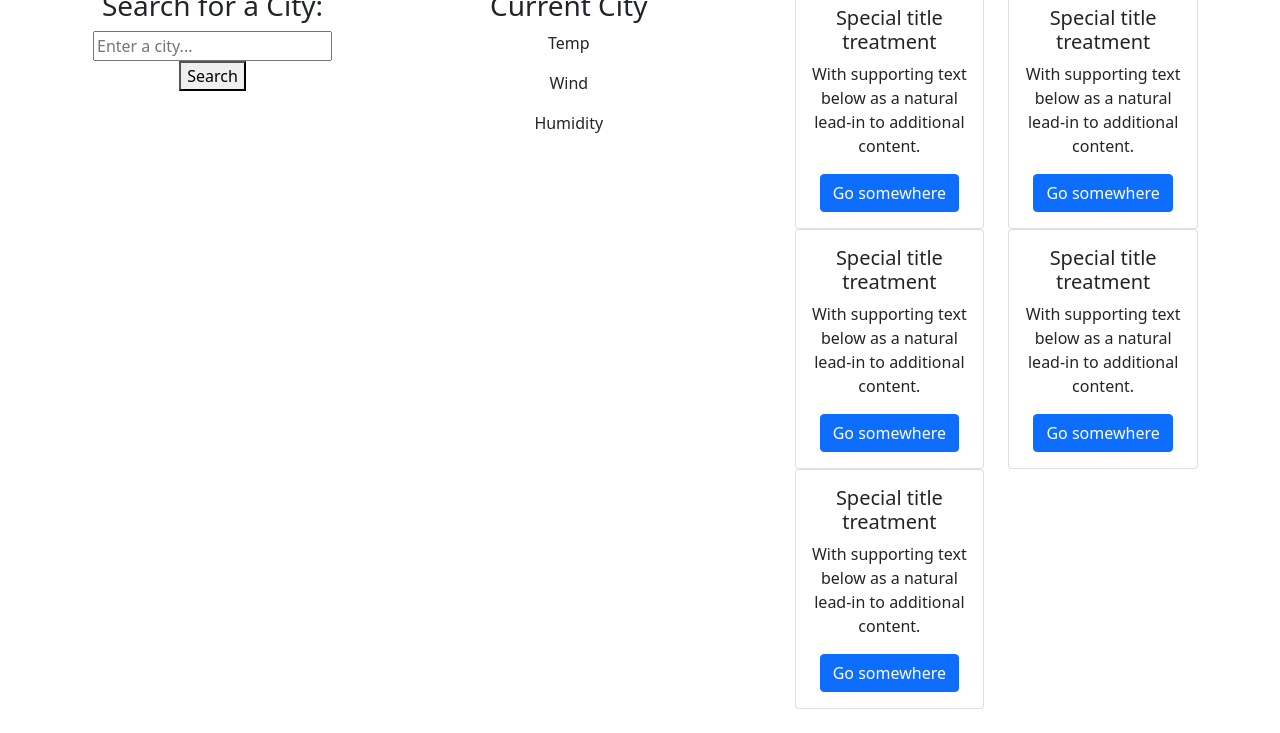
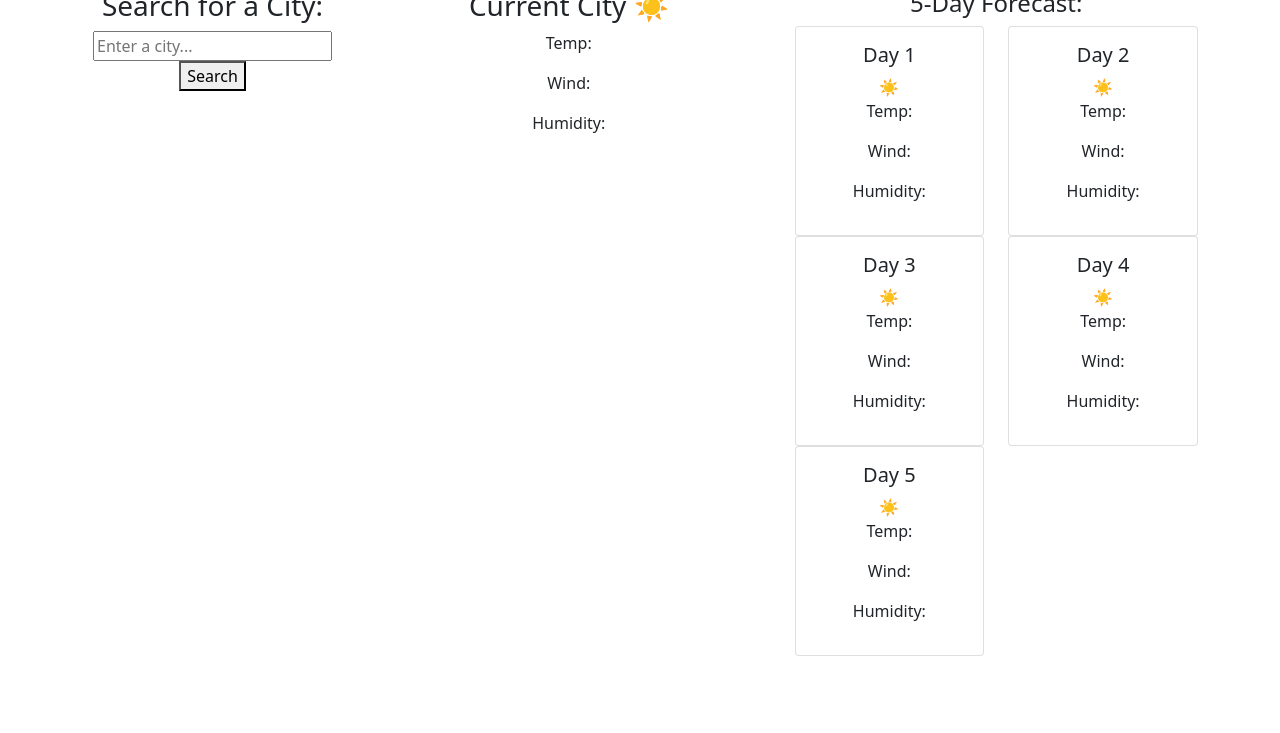
Before and after one commit to Kristin611/myWeather, a plain HTML site: page index.html in a window 1280 px wide. Shown: the part 67-800 px from the top of the page. Drawn offline with nearby package versions, Linux system fonts and the light colour scheme.

Commit message:
updated HTML

```diff
--- a/Assets/index.js
+++ b/Assets/index.js
@@ -1,2 +1,15 @@
 const APIkey = '0db0ce786ae41bdff606b62d15ada316';
 //curl https://api.openweathermap.org/data/2.5/forecast?lat=44.34&lon=10.99&appid=0db0ce786ae41bdff606b62d15ada316
+
+const searchBox = document.getElementById('search'); //grabbing search input box--need to create a function for this like searchCities() to fetch data
+//for search button should I do an on-click=searchCities(), or .addEventListener?
+
+const currentCityDisplay = document.getElementById('current-cty'); //grabbing <h3>Current City</h3> to populate fetch data depending on which city has been searched. Need to create a separate function for this like currentCityDisplay()?
+const ccTemp = document.getElementById('cc-temp') //grabbing <p> to populate fetch data for current city's temp.
+const ccWind = document.getElementById('cc-wind') //grabbing <p> to populate fetch data for current city's wind.
+const ccHumid = document.getElementById('cc-humid') //grabbing <p> to populate fetch data for current city's humidity.
+//will the variables above go inside the currentCityDisplay()?
+
+//5-Day Forecast
+
+//maybe don't use day.js to populate data--can retreive date from fetch data
--- a/index.html
+++ b/index.html
@@ -21,55 +21,73 @@
           <div class="col-sm-9">
             <div class="row">
               <div class="col-8 col-sm-6">
-                <h3 id="current-city">Current City</h3>
-                <p id="temp">Temp</p>
-                <p id="wind">Wind</p>
-                <p id="humidity">Humidity</p>
+                <h3 id="current-city">Current City <span id="emoji">☀️</span></h3>
+                <p id="cc-temp">Temp:</p>
+                <p id="cc-wind">Wind:</p>
+                <p id="cc-humid">Humidity:</p>
               </div>
+              <!-- <span></span> -->
               <div class="col-4 col-sm-6">
+                <div>
+                    <h4>5-Day Forecast:</h4>
+                </div>
                 <div class="row">
                     <div class="col-sm-6 mb-3 mb-sm-0">
                       <div class="card">
                         <div class="card-body">
-                          <h5 class="card-title">Special title treatment</h5>
-                          <p class="card-text">With supporting text below as a natural lead-in to additional content.</p>
-                          <a href="#" class="btn btn-primary">Go somewhere</a>
+                          <h5 class="card-title" id="day-1">Day 1</h5>
+                            <span id="emoji-1">☀️</span>
+                            <p id="temp-d1">Temp:</p>
+                            <p id="wind-d1">Wind:</p>
+                            <p id="humid-d1">Humidity:</p>
                         </div>
                       </div>
                     </div>
+
                     <div class="col-sm-6">
                       <div class="card">
                         <div class="card-body">
-                          <h5 class="card-title">Special title treatment</h5>
-                          <p class="card-text">With supporting text below as a natural lead-in to additional content.</p>
-                          <a href="#" class="btn btn-primary">Go somewhere</a>
+                          <h5 class="card-title" id="day-2">Day 2</h5>
+                          <span id="emoji-2">☀️</span>
+                          <p id="temp-d2">Temp:</p>
+                          <p id="wind-d2">Wind:</p>
+                          <p id="humid-d2">Humidity:</p>
                         </div>
                       </div>
                     </div>
+
                     <div class="col-sm-6">
                         <div class="card">
                           <div class="card-body">
-                            <h5 class="card-title">Special title treatment</h5>
-                            <p class="card-text">With supporting text below as a natural lead-in to additional content.</p>
-                            <a href="#" class="btn btn-primary">Go somewhere</a>
+                            <h5 class="card-title" id="day-3">Day 3</h5>
+                            <span id="emoji-3">☀️</span>
+                            <p id="temp-d3">Temp:</p>
+                            <p id="wind-d3">Wind:</p>
+                            <p id="humid-d3">Humidity:</p>
                           </div>
                         </div>
                       </div>
+
                       <div class="col-sm-6">
                         <div class="card">
                           <div class="card-body">
-                            <h5 class="card-title">Special title treatment</h5>
-                            <p class="card-text">With supporting text below as a natural lead-in to additional content.</p>
-                            <a href="#" class="btn btn-primary">Go somewhere</a>
+                            <h5 class="card-title" id="day-4">Day 4</h5>
+                            <span id="emoji-4">☀️</span>
+                            <p id="temp-d4">Temp:</p>
+                            <p id="wind-d4">Wind:</p>
+                            <p id="humid-d4">Humidity:</p>
                           </div>
                         </div>
                       </div>
+
                       <div class="col-sm-6">
                         <div class="card">
                           <div class="card-body">
-                            <h5 class="card-title">Special title treatment</h5>
-                            <p class="card-text">With supporting text below as a natural lead-in to additional content.</p>
-                            <a href="#" class="btn btn-primary">Go somewhere</a>
+                            <h5 class="card-title" id="day-5">Day 5</h5>
+                            <span id="emoji-5">☀️</span>
+                            <p id="temp-d5">Temp:</p>
+                            <p id="wind-d5">Wind:</p>
+                            <p id="humid-d5">Humidity:</p>
                           </div>
                         </div>
                       </div>
```
